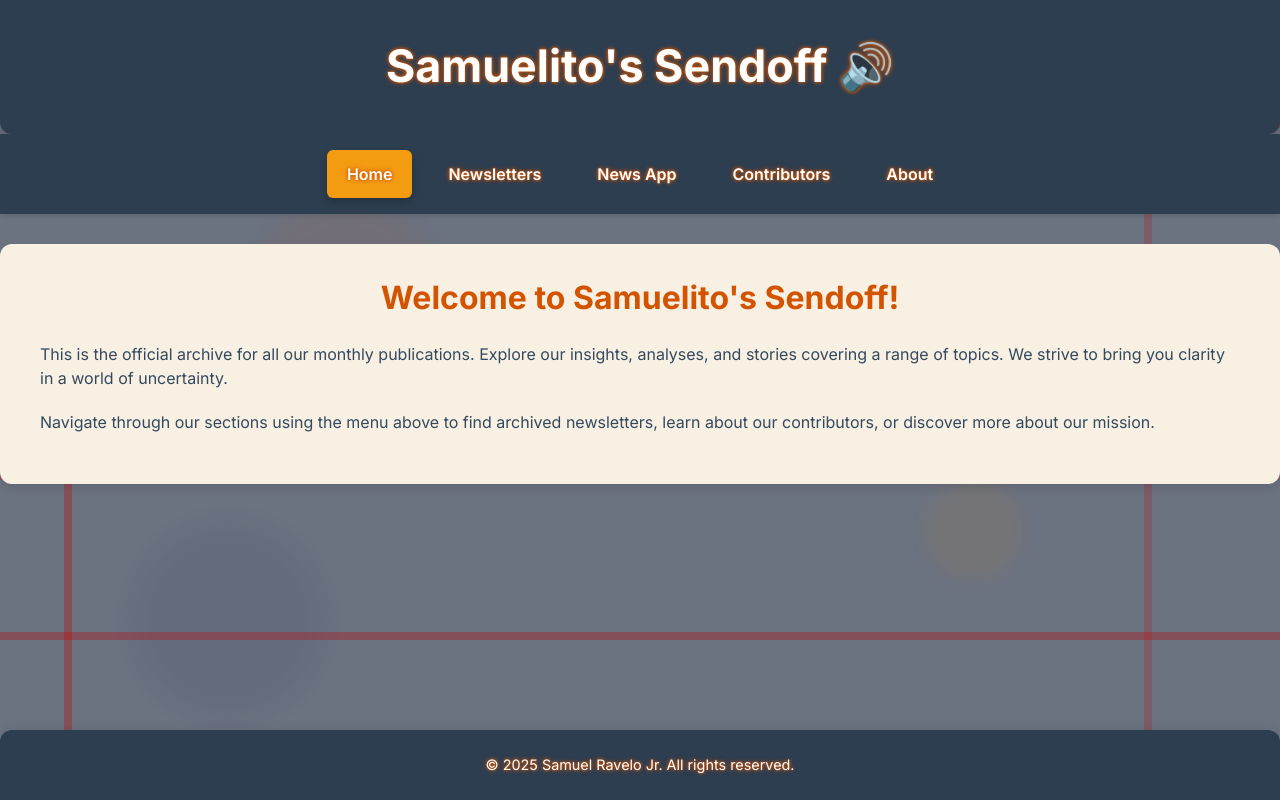
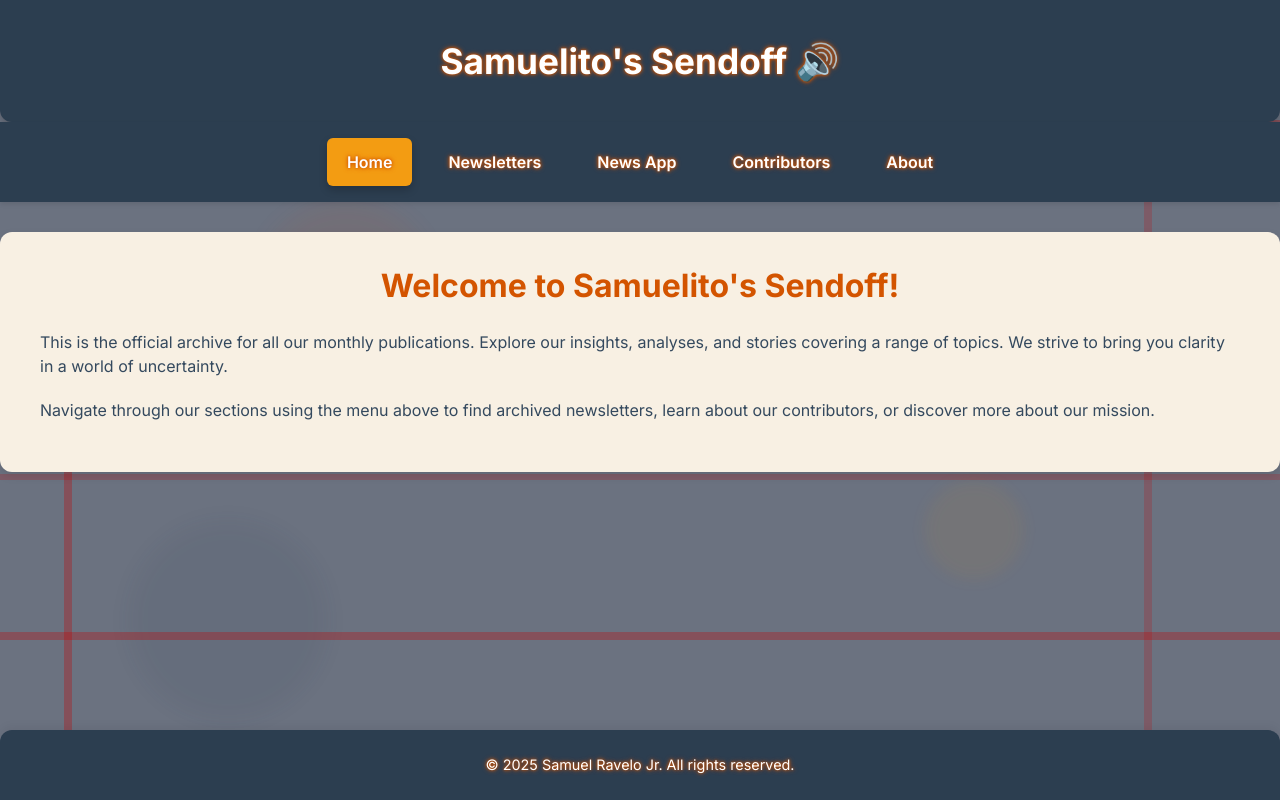
Before and after one commit to RavsCodes20/samuelitos_sendoff, a plain HTML site: page index.html in a window 1280 px wide. Drawn offline with nearby package versions, Linux system fonts and the light colour scheme.

Commit message:
Update style.css

```diff
--- a/style.css
+++ b/style.css
@@ -191,7 +191,7 @@ body {
 }
 
 .header h1 {
-    font-size: 2.8rem;
+    font-size: 2.2rem;
     font-weight: 700;
     margin: 0;
     line-height: 1.2;
```
